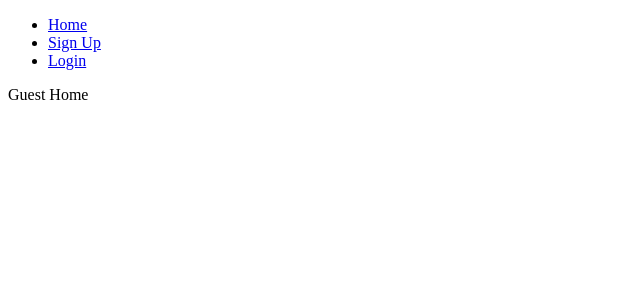
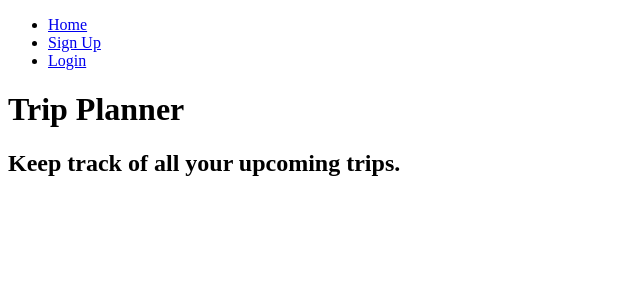
Before and after one commit to asands94/travel-frontend, a React (Vite) app: page / in a window 1280 px wide. Shown: the top 300 px of the page, without its empty margins (0-640 px from the left). Built offline with nearby package versions, Linux system fonts and the light colour scheme; no server answers.

Commit message:
finish mvp minus styling

```diff
--- a/src/App.jsx
+++ b/src/App.jsx
@@ -49,8 +49,6 @@ function App() {
             path='/login'
             element={<Login isAuthorized={isAuthorized} />}
           />
-
-          {/* <Route path='*' element={<NotFound />} /> */}
         </Routes>
       </Layout>
     </>
--- a/src/components/GuestHome.jsx
+++ b/src/components/GuestHome.jsx
@@ -1,5 +1,10 @@
 function GuestHome() {
-  return <div>Guest Home</div>
+  return (
+    <>
+      <h1>Trip Planner</h1>
+      <h2>Keep track of all your upcoming trips.</h2>
+    </>
+  )
 }
 
 export default GuestHome
--- a/src/components/TripForm.jsx
+++ b/src/components/TripForm.jsx
@@ -58,7 +58,7 @@ function TripForm({ handleCreate, handleUpdate, method, trips }) {
           value={formData.location}
         />
 
-        <label htmlFor='trip-length'>Trip Length:</label>
+        <label htmlFor='trip-length'>Trip Length (in days):</label>
 
         <input
           id='trip-length'
```
